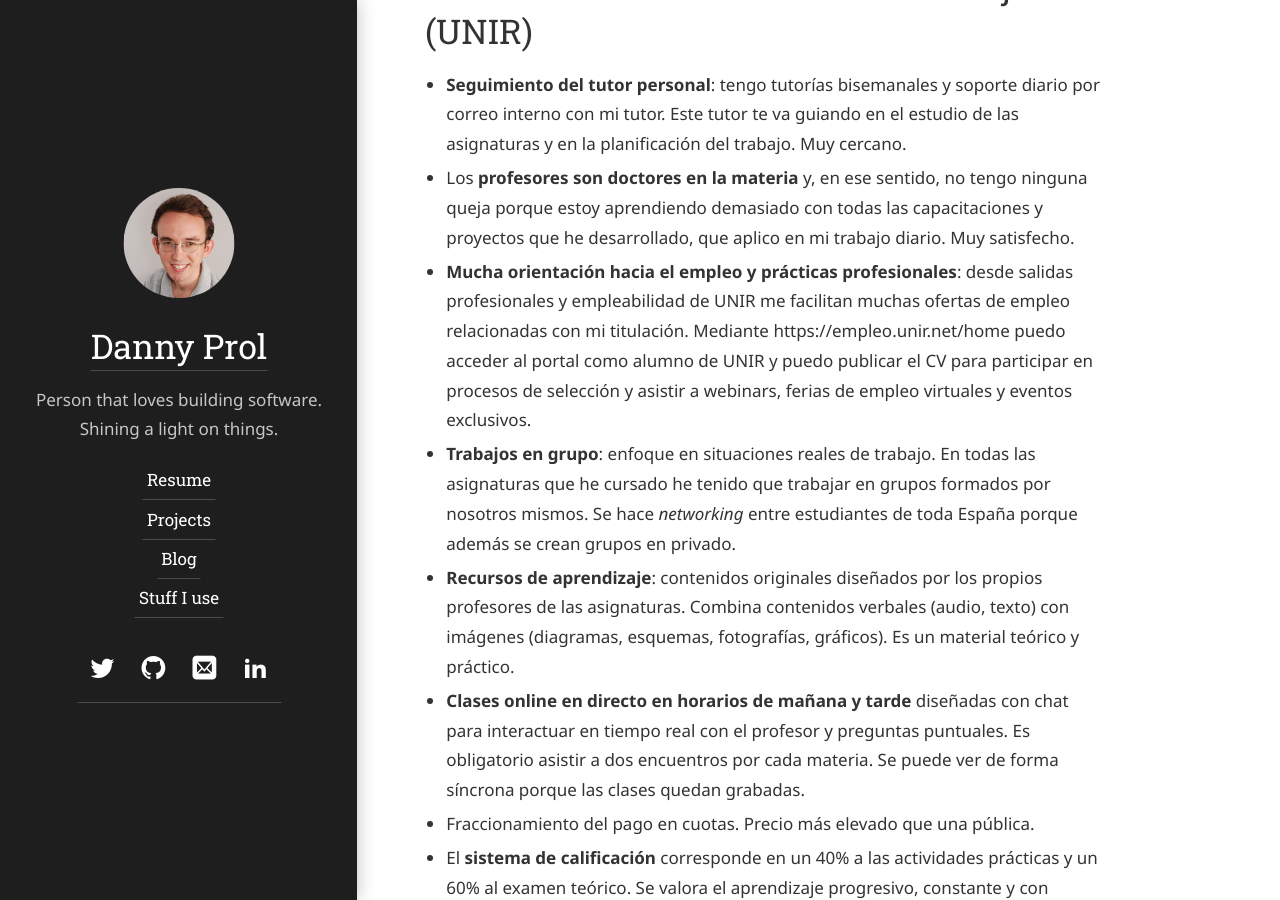
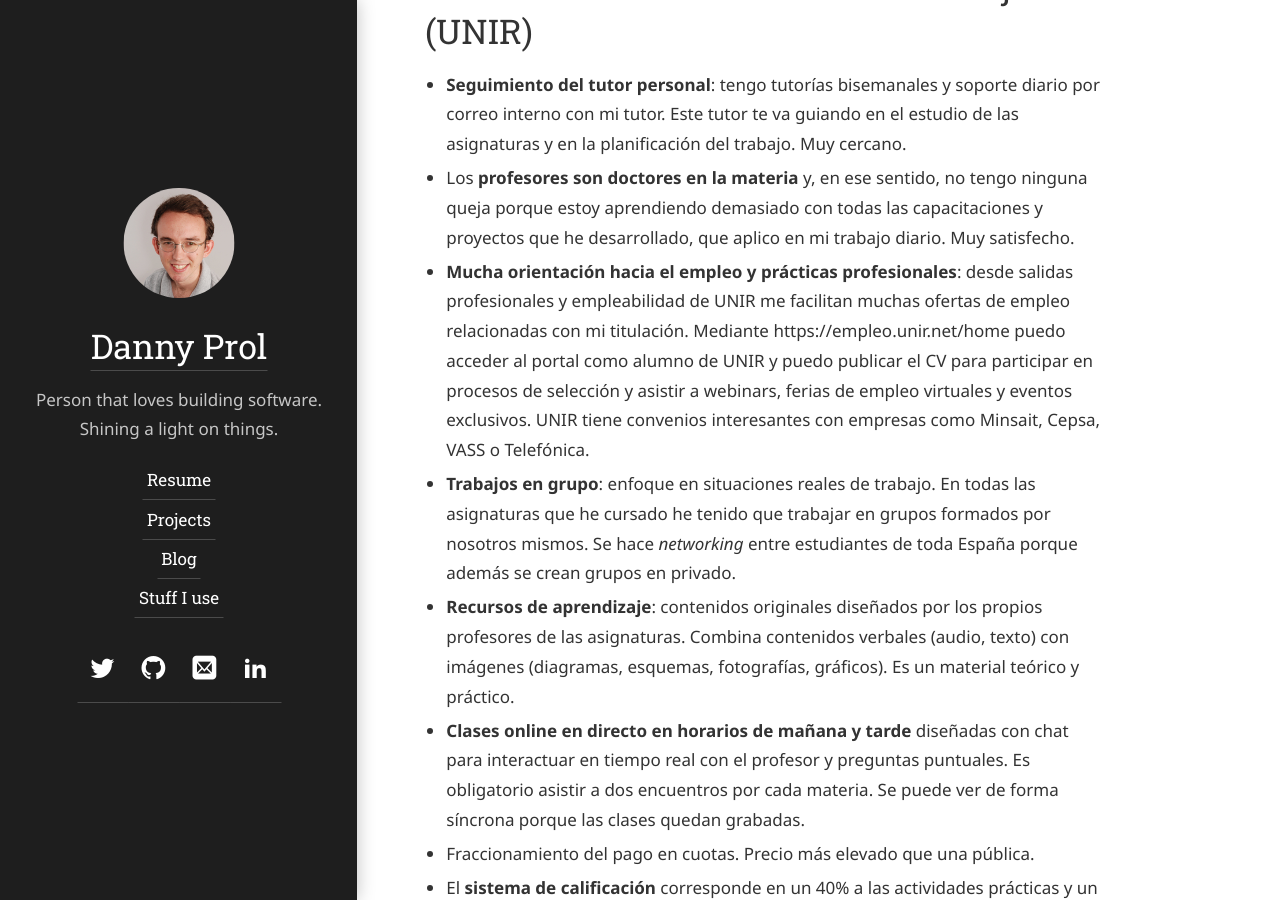
Before and after one commit to dprol/dprol.github.io, a Jekyll site: the page built from hydejack/_posts/2021-07-04-uoc-unir.md, in a window 1280 px wide and 900 px high, scrolled down 1238 px. Built offline with Jekyll 4.4.1, drawn with Linux system fonts in a browser that asks for light colours; some web fonts are replaced.

Commit message:
Update 2021-07-04-uoc-unir.md

```diff
--- a/hydejack/_posts/2021-07-04-uoc-unir.md
+++ b/hydejack/_posts/2021-07-04-uoc-unir.md
@@ -15,7 +15,7 @@
 
 - **Seguimiento del tutor personal**: tengo tutorías bisemanales y soporte diario por correo interno con mi tutor. Este tutor te va guiando en el estudio de las asignaturas y en la planificación del trabajo. Muy cercano.
 - Los **profesores son doctores en la materia** y, en ese sentido, no tengo ninguna queja porque estoy aprendiendo demasiado con todas las capacitaciones y proyectos que he desarrollado, que aplico en mi trabajo diario. Muy satisfecho.
-- **Mucha orientación hacia el empleo y prácticas profesionales**: desde salidas profesionales y empleabilidad de UNIR me facilitan muchas ofertas de empleo relacionadas con mi titulación. Mediante https://empleo.unir.net/home puedo acceder al portal como alumno de UNIR y puedo publicar el CV para participar en procesos de selección y asistir a webinars, ferias de empleo virtuales y eventos exclusivos.
+- **Mucha orientación hacia el empleo y prácticas profesionales**: desde salidas profesionales y empleabilidad de UNIR me facilitan muchas ofertas de empleo relacionadas con mi titulación. Mediante https://empleo.unir.net/home puedo acceder al portal como alumno de UNIR y puedo publicar el CV para participar en procesos de selección y asistir a webinars, ferias de empleo virtuales y eventos exclusivos. UNIR tiene convenios interesantes con empresas como Minsait, Cepsa, VASS o Telefónica.
 - **Trabajos en grupo**: enfoque en situaciones reales de trabajo. En todas las asignaturas que he cursado he tenido que trabajar en grupos formados por nosotros mismos. Se hace _networking_ entre estudiantes de toda España porque además se crean grupos en privado.
 - **Recursos de aprendizaje**: contenidos originales diseñados por los propios profesores de las asignaturas. Combina contenidos verbales (audio, texto) con imágenes (diagramas, esquemas, fotografías, gráficos). Es un material teórico y práctico.
 - **Clases online en directo en horarios de mañana y tarde** diseñadas con chat para interactuar en tiempo real con el profesor y preguntas puntuales. Es obligatorio asistir a dos encuentros por cada materia. Se puede ver de forma síncrona porque las clases quedan grabadas.
```
